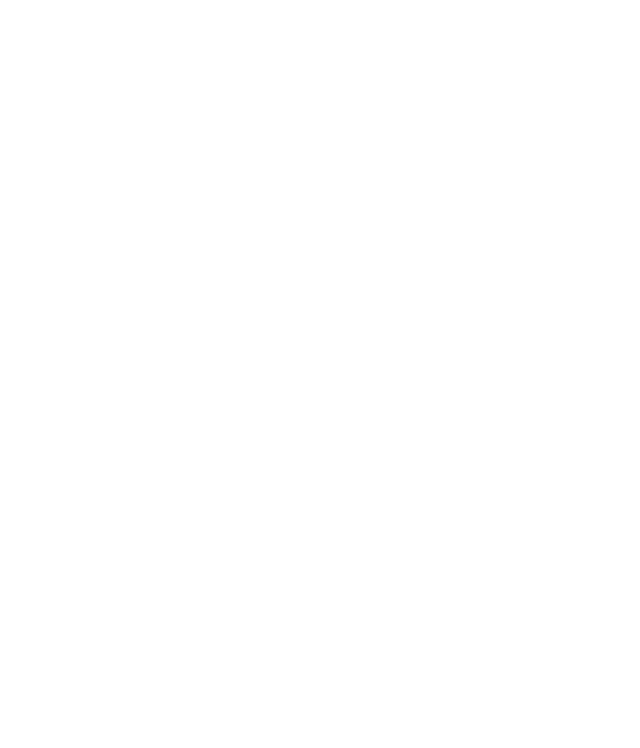
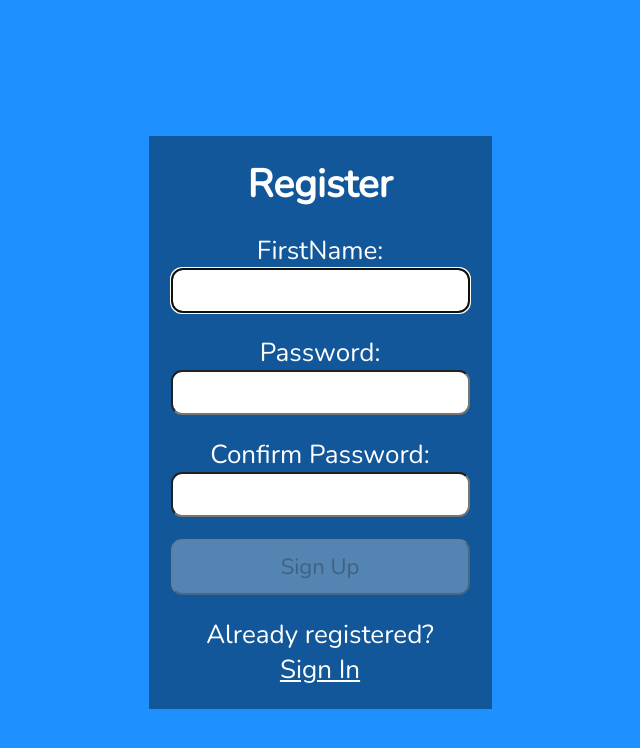
Before and after one commit to TomasSirotek/ProductClient, a React (Create React App) app: page / in a window 1280 px wide. Shown: the top 748 px of the page, without its empty margins (320-960 px from the left). Built offline with nearby package versions, Linux system fonts and the light colour scheme.

Commit message:
does not compile need to work on props to send and design

```diff
--- a/package.json
+++ b/package.json
@@ -5,14 +5,20 @@
   "dependencies": {
     "@emotion/react": "^11.10.0",
     "@emotion/styled": "^11.10.0",
+    "@fortawesome/fontawesome-svg-core": "^6.1.2",
+    "@fortawesome/free-solid-svg-icons": "^6.1.2",
+    "@fortawesome/react-fontawesome": "^0.2.0",
     "@mui/material": "^5.10.0",
     "@reduxjs/toolkit": "^1.8.4",
     "@testing-library/jest-dom": "^5.16.5",
     "@testing-library/react": "^13.3.0",
     "@testing-library/user-event": "^14.4.3",
+    "axios": "^0.27.2",
+    "font-awesome": "^4.7.0",
     "react": "^18.2.0",
     "react-dom": "^18.2.0",
     "react-redux": "^8.0.2",
+    "react-router": "^6.3.0",
     "react-scripts": "5.0.1",
     "web-vitals": "^2.1.4"
   },
--- a/src/App.js
+++ b/src/App.js
@@ -1,13 +1,12 @@
 import React from 'react';
-import logo from './logo.svg';
-import { Counter } from './features/counter/Counter';
 import './App.css';
+import Register from "./components/Register";
 
 function App() {
   return (
     <div className="App">
       <header className="App-header">
-
+        <Register/>
       </header>
     </div>
   );
--- /dev/null
+++ b/src/api/axios.js
@@ -0,0 +1,5 @@
+import axios from "axios";
+
+export default axios.create({
+    baseURL:"http://localhost:5000"
+})
--- /dev/null
+++ b/src/components/Register.js
@@ -0,0 +1,198 @@
+import {useRef,useState,useEffect} from "react";
+import { faCheck, faTimes, faInfoCircle } from "@fortawesome/free-solid-svg-icons";
+import { FontAwesomeIcon } from "@fortawesome/react-fontawesome";
+import axios from '../api/axios.js';
+
+const USER_REGEX = /^[A-z][A-z0-9-_]{3,23}$/;
+const PWD_REGEX = /^(?=.*[a-z])(?=.*[A-Z])(?=.*[0-9])(?=.*[!@#$%]).{8,24}$/;
+const REGISTER_URL = '/Auth/register';
+
+const Register = () => {
+    // hooks
+    const userRef = useRef();
+    const errRef = useRef();
+    // states
+    const [user,setUser] = useState('');
+    const [validName,setValidName] = useState(false);
+    const [userFocus,setUserFocus] = useState(false);
+
+    const [pwd,setPwd] = useState('');
+    const [validPwd,setValidPwd] = useState(false);
+    const [pwdFocus,setPwdFocus] = useState(false);
+
+    const [matchPwd,setMatchPwd] = useState('');
+    const [validMatch,setValidMatch] = useState(false);
+    const [matchFocus,setMatchFocus] = useState(false);
+
+    const [errMsg,setErrMsg] = useState('');
+    const [success,setSuccess] = useState(false);
+
+
+    useEffect(() => {
+        userRef.current.focus();
+    },[])
+
+    useEffect(() => {
+        const result = USER_REGEX.test(user);
+        console.log(result);
+        console.log(user);
+        setValidName(result);
+
+    },[user])
+
+    useEffect(() => {
+        const result = PWD_REGEX.test(pwd);
+        console.log(result);
+        console.log(pwd);
+        setValidPwd(result);
+        const match = pwd === matchPwd;
+        setValidMatch(match);
+
+    },[pwd,matchPwd])
+
+    useEffect(() => {
+        setErrMsg('');
+    },[user,pwd,matchPwd])
+
+    const handleSubmit = async (e) => {
+        e.preventDefault();
+        // if button enabled with JS hack
+        const v1 = USER_REGEX.test(user);
+        const v3 = USER_REGEX.test(user);
+        const v4 = USER_REGEX.test(user);
+        const v2 = PWD_REGEX.test(pwd);
+        if (!v1 || !v2 || !v3 || !v4) {
+            setErrMsg("Invalid Entry");
+            return;
+        }
+        try {
+            const response = await axios.post(REGISTER_URL,
+                JSON.stringify({ user,lastName,email,pwd }),
+                {
+                    headers: { 'Content-Type': 'application/json' },
+                    withCredentials: false
+                }
+            );
+            console.log(response?.data);
+            console.log(response?.accessToken);
+            console.log(JSON.stringify(response))
+            setSuccess(true);
+            //clear state and controlled inputs
+            //need value attrib on inputs for this
+            setUser('');
+            setPwd('');
+            setMatchPwd('');
+        } catch (err) {
+            if (!err?.response) {
+                setErrMsg('No Server Response');
+            } else if (err.response?.status === 409) {
+                setErrMsg('Username Taken');
+            } else {
+                setErrMsg('Registration Failed')
+            }
+            errRef.current.focus();
+        }
+    }
+
+    return (
+        <>
+            {success ? (
+                <section>
+                    <h1>Success!</h1>
+                    <p>
+                        <a href="#">Sign In</a>
+                    </p>
+                </section>
+            ) : (
+                <section>
+                    <p ref={errRef} className={errMsg ? "errmsg" : "offscreen"} aria-live="assertive">{errMsg}</p>
+                    <h1>Register</h1>
+                    <form onSubmit={handleSubmit}>
+                        <label htmlFor="firstName">
+                            FirstName:
+                            <FontAwesomeIcon icon={faCheck} className={validName ? "valid" : "hide"} />
+                            <FontAwesomeIcon icon={faTimes} className={validName || !user ? "hide" : "invalid"} />
+                        </label>
+
+                        <input
+                            type="text"
+                            id="username"
+                            ref={userRef}
+                            autoComplete="off"
+                            onChange={(e) => setUser(e.target.value)}
+                            value={user}
+                            required
+                            aria-invalid={validName ? "false" : "true"}
+                            aria-describedby="uidnote"
+                            onFocus={() => setUserFocus(true)}
+                            onBlur={() => setUserFocus(false)}
+                        />
+                        <p id="uidnote" className={userFocus && user && !validName ? "instructions" : "offscreen"}>
+                            <FontAwesomeIcon icon={faInfoCircle} />
+                            4 to 24 characters.<br />
+                            Must begin with a letter.<br />
+                            Letters, numbers, underscores, hyphens allowed.
+                        </p>
+
+
+                        <label htmlFor="password">
+                            Password:
+                            <FontAwesomeIcon icon={faCheck} className={validPwd ? "valid" : "hide"} />
+                            <FontAwesomeIcon icon={faTimes} className={validPwd || !pwd ? "hide" : "invalid"} />
+                        </label>
+                        <input
+                            type="password"
+                            id="password"
+                            onChange={(e) => setPwd(e.target.value)}
+                            value={pwd}
+                            required
+                            aria-invalid={validPwd ? "false" : "true"}
+                            aria-describedby="pwdnote"
+                            onFocus={() => setPwdFocus(true)}
+                            onBlur={() => setPwdFocus(false)}
+                        />
+                        <p id="pwdnote" className={pwdFocus && !validPwd ? "instructions" : "offscreen"}>
+                            <FontAwesomeIcon icon={faInfoCircle} />
+                            8 to 24 characters.<br />
+                            Must include uppercase and lowercase letters, a number and a special character.<br />
+                            Allowed special characters: <span aria-label="exclamation mark">!</span> <span aria-label="at symbol">@</span> <span aria-label="hashtag">#</span> <span aria-label="dollar sign">$</span> <span aria-label="percent">%</span>
+                        </p>
+
+
+                        <label htmlFor="confirm_pwd">
+                            Confirm Password:
+                            <FontAwesomeIcon icon={faCheck} className={validMatch && matchPwd ? "valid" : "hide"} />
+                            <FontAwesomeIcon icon={faTimes} className={validMatch || !matchPwd ? "hide" : "invalid"} />
+                        </label>
+                        <input
+                            type="password"
+                            id="confirm_pwd"
+                            onChange={(e) => setMatchPwd(e.target.value)}
+                            value={matchPwd}
+                            required
+                            aria-invalid={validMatch ? "false" : "true"}
+                            aria-describedby="confirmnote"
+                            onFocus={() => setMatchFocus(true)}
+                            onBlur={() => setMatchFocus(false)}
+                        />
+                        <p id="confirmnote" className={matchFocus && !validMatch ? "instructions" : "offscreen"}>
+                            <FontAwesomeIcon icon={faInfoCircle} />
+                            Must match the first password input field.
+                        </p>
+
+                        <button disabled={!validName || !validPwd || !validMatch ? true : false}>Sign Up</button>
+                    </form>
+                    <p>
+                        Already registered?<br />
+                        <span className="line">
+                            {/*put router link here*/}
+                            <a href="#">Sign In</a>
+                        </span>
+                    </p>
+                </section>
+            )}
+        </>
+    )
+}
+
+export default Register
--- a/src/index.css
+++ b/src/index.css
@@ -1,13 +1,114 @@
-body {
+@import url('https://fonts.googleapis.com/css2?family=Nunito&display=swap');
+
+* {
   margin: 0;
-  font-family: -apple-system, BlinkMacSystemFont, 'Segoe UI', 'Roboto', 'Oxygen',
-    'Ubuntu', 'Cantarell', 'Fira Sans', 'Droid Sans', 'Helvetica Neue',
-    sans-serif;
-  -webkit-font-smoothing: antialiased;
-  -moz-osx-font-smoothing: grayscale;
+  padding: 0;
+  box-sizing: border-box;
 }
 
-code {
-  font-family: source-code-pro, Menlo, Monaco, Consolas, 'Courier New',
-    monospace;
+html {
+  font-family: 'Nunito', sans-serif;
+  font-size: 22px;
+  color: #fff;
 }
+
+body {
+  min-height: 100vh;
+  background-color: dodgerblue;
+}
+
+.App {
+  display: flex;
+  flex-direction: column;
+  justify-content: center;
+  align-items: center;
+  min-height: 100vh;
+  padding: 1rem 0.5rem;
+}
+
+section {
+  width: 100%;
+  max-width: 420px;
+  min-height: 400px;
+  display: flex;
+  flex-direction: column;
+  justify-content: flex-start;
+  padding: 1rem;
+  background-color: rgba(0,0,0,0.4);
+}
+
+form {
+  display: flex;
+  flex-direction: column;
+  justify-content: space-evenly;
+  flex-grow: 1;
+  padding-bottom: 1rem;
+}
+
+a, a:visited {
+  color: #fff;
+}
+
+input[type="text"],
+input[type="password"],
+button,
+textarea {
+  font-family: 'Nunito', sans-serif;
+  font-size: 22px;
+  padding: 0.25rem;
+  border-radius: 0.5rem;
+}
+
+label,
+button {
+  margin-top: 1rem;
+}
+
+button {
+  padding: 0.5rem;
+}
+
+.instructions {
+  font-size: 0.75rem;
+  border-radius: 0.5rem;
+  background: #000;
+  color: #fff;
+  padding: 0.25rem;
+  position: relative;
+  bottom: -10px;
+}
+
+.instructions > svg {
+  margin-right: 0.25rem;
+}
+
+.offscreen {
+  position: absolute;
+  left: -9999px;
+}
+
+.hide {
+  display: none;
+}
+
+.valid {
+  color: limegreen;
+  margin-left: 0.25rem;
+}
+
+.invalid {
+  color: red;
+  margin-left: 0.25rem;
+}
+
+.errmsg {
+  background-color: lightpink;
+  color: firebrick;
+  font-weight: bold;
+  padding: 0.5rem;
+  margin-bottom: 0.5rem;
+}
+
+.line {
+  display: inline-block;
+}
```
Also changed, not shown: src/components/Layout.js (added), 1 other file (tests, documents, lock files or other folders).
